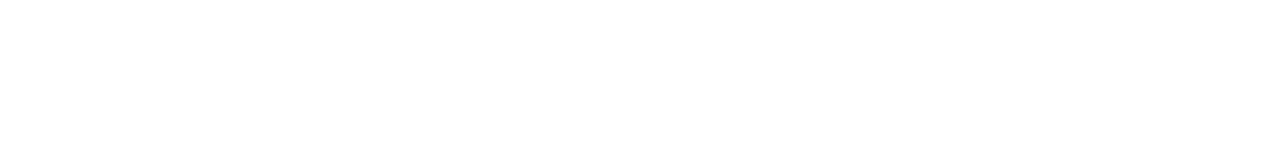
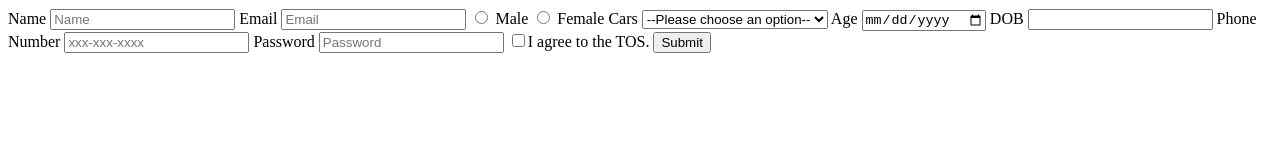
Before and after one commit to acciojob/signup-form-car-DipankarBhaduri, a website: page main.html in a window 1280 px wide. Drawn offline with Linux system fonts and the light colour scheme.

Commit message:
created a submission

```diff
--- a/main.html
+++ b/main.html
@@ -8,6 +8,43 @@
 
 <body>
 	<!-- the entire body must be written by student -->
+	<form method="get">
+		<label for="name" >Name</label>
+		<input type="text" placeholder="Name" id="name" required/>
+		<label for="mail">Email</label>
+		<input type="mail" placeholder="Email" id="email" required/>
+		<input required type="radio" required value="Male" id="gender_m" name="gender"/>
+		<label for="gender_m">Male</label>
+
+		<input  required type="radio" value="Female" id="gender_f" name="gender"></input>
+		<label for="gender_f" >Female</label>
+		<label for="cars">Cars</label>
+
+		<select id="cars" aria-required>
+			<option>--Please choose an option--</option>
+			<option>BMW</option>
+			<option>Audi</option>
+			<option>Mercedez</option>
+		</select>
+		<label for="age">Age</label>
+
+		<input type="date" placeholder="Age" id="age" required/>
+		<label for="dob">DOB</label>
+
+		<input type="phone" id="dob"/>
+		<label for="tel">Phone Number</label>
+
+		<input type="password" placeholder="xxx-xxx-xxxx" id="tel"/>
+		<label for="password">Password</label>
+
+		<input type="password" id="password" placeholder="Password" required/>
+
+
+		<input type="checkbox" id="tos">I agree to the TOS.</input>
+
+
+		<button type="submit">Submit</button>
+	</form>
     <script type="text/javascript" src="./script.js">
 </script>
 
```
